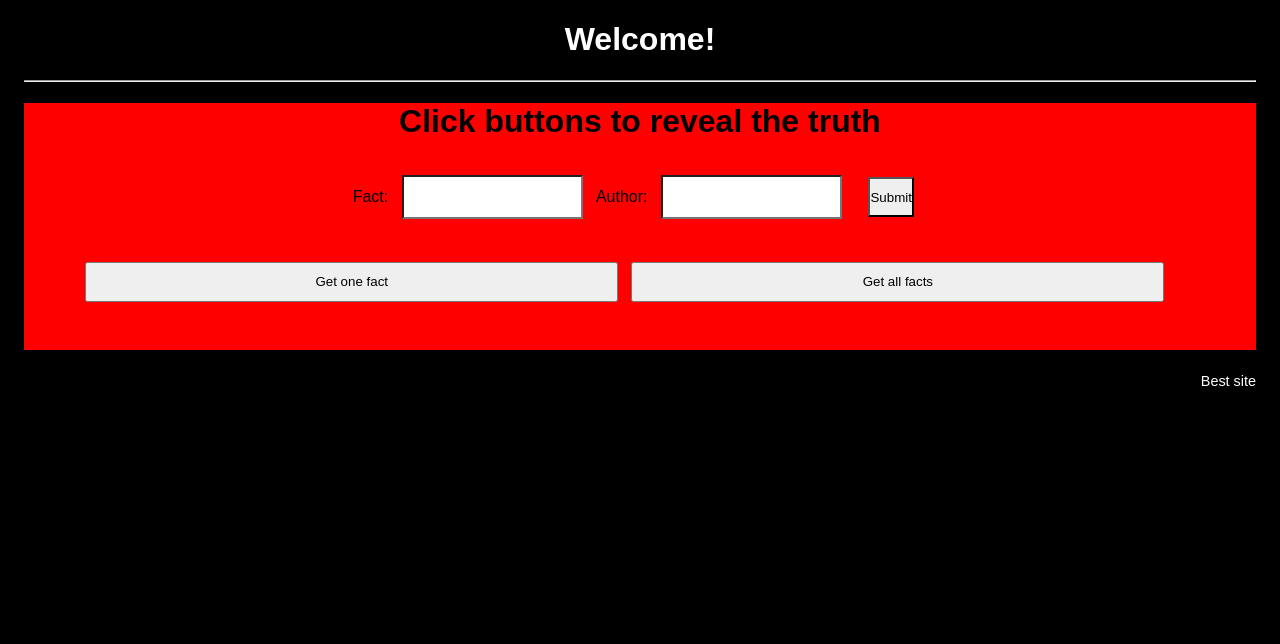
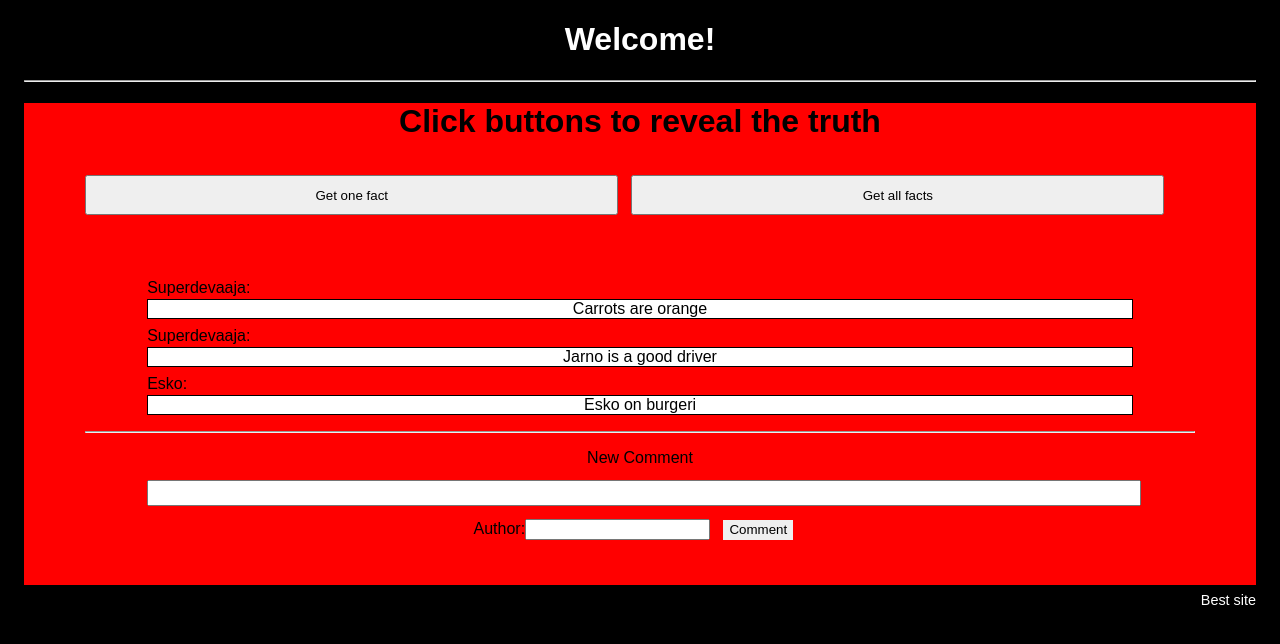
Before and after one commit to awege/someReactProject, a React app: page / in a window 1280 px wide. Shown: the top 644 px of the page. Built offline with nearby package versions, Linux system fonts and the light colour scheme.

Commit message:
Changed more towards comment forum
more like comment forum now

```diff
--- a/src/css/navigation.css
+++ b/src/css/navigation.css
@@ -1,5 +1,6 @@
 .Navigation {
     background-color: red;
+    padding-bottom: 2em;
 }
 .Navigation-header {
     text-align: center;
@@ -27,12 +28,48 @@
 
 .Navigation form {
     text-align: center;
-    margin: 1em;
 }
 
-.Navigation input {
-    border-radius: 1px;
+.allFactsList {
+    width: 80%;
+    padding-left: 10%;
+    overflow-wrap: break-word;
+    margin-bottom: 0.5em;
+}
+
+.allFacts-text {
+    font-size: 1em;
+    text-align: center;
+    border: 1px solid;
+    background-color: white;
+    border-collapse: collapse;
+    position: relative;
+}
+
+.allFacts-author{
+    text-align: left;
+    padding: 0 1em 0 0;
+    height: 20px;
+}
+
+.newCommentText {
+    width: 80%;
+    overflow-wrap: break-word;
+    display: block;
+    margin-left: 10%;
+    margin-top: 1em;
+    height: 20px;
+}
+
+.submitBtn {
     margin: 1em;
-    height: 3em;
-    padding: 0;
+    border: 0;
+    height: 20px
 }
+
+.commentLine {
+    width: 80%;
+    margin-top: 1em;
+    margin-bottom: 1em;
+    padding-left: 10%;
+}
--- a/src/navigation.js
+++ b/src/navigation.js
@@ -25,9 +25,9 @@ export default class Navigation extends Component {
 
     handleClick1() {
         this.setState({ showText1: true });
-        if (this.state.number < 3) {
+        if (this.state.number < this.everyFact.length) {
             console.log(this.state.number);
-            const facts = getOneFact(this.state.number);
+            const facts = this.everyFact[this.state.number];
             this.setState({ fact: facts.text });
             this.setState({ author: 'Author: ' + facts.Author })
             const newNumber = this.state.number + 1;
@@ -48,7 +48,7 @@ export default class Navigation extends Component {
 
     handleChange(event) {
         const target = event.target;
-        const value =  target.value;
+        const value = target.value;
         const name = target.name;
 
         this.setState({
@@ -66,7 +66,7 @@ export default class Navigation extends Component {
         };
         console.log(newFactToAdd);
         this.everyFact.push(newFactToAdd);
-        alert('A fact was submitted: ' + this.state.value+ ' Author: ' + this.state.authorChange);
+        alert('A fact was submitted: ' + this.state.value + ' Author: ' + this.state.authorChange);
         event.preventDefault();
         this.setState({
             submitClicked: true
@@ -74,22 +74,13 @@ export default class Navigation extends Component {
     }
 
     render() {
+        const everyFactsLenngth = this.everyFact.length;
+        const facts = this.everyFact;
         return (
             <div className="Navigation">
                 <div className="Navigation-header">
                     <h1> Click buttons to reveal the truth </h1>
                 </div>
-                <form onSubmit={this.handleSubmit}>
-                    <label>
-                        Fact:
-                        <input type="text" name="value" value={this.state.value} onChange={this.handleChange} />
-                    </label>
-                    <label>
-                        Author:
-                        <input type="text" name="authorChange" value={this.state.authorChange} onChange={this.handleChange} />
-                    </label>
-                    <input type="submit" value="Submit" />
-                </form>
                 <div className="Navigation-buttons">
                     <button onClick={this.handleClick1}>
                         {this.state.showText1 ? 'Get another fact' : 'Get one fact'}
@@ -106,6 +97,37 @@ export default class Navigation extends Component {
                 <div className="Navigation-allFacts">
                     <p> {this.state.allFacts} </p>
                 </div>
+                <div className="IncomeQuiz-InputContainer-selectedNumbers">
+                    {Array.from(new Array(everyFactsLenngth), (x, i) => i + 1).map(idx => (
+                        <div className="allFactsList">
+                            <div className="allFacts-author">{facts[idx-1].Author}:</div>
+                            <div className="allFacts-text"> {facts[idx-1].text}</div>
+                        </div>
+                    ))}
+                </div>
+                <hr className="commentLine" />
+                <form onSubmit={this.handleSubmit}>
+                    <label>
+                        New Comment
+                        <input
+                            className="newCommentText"
+                            type="text"
+                            name="value"
+                            value={this.state.value}
+                            onChange={this.handleChange}
+                        />
+                    </label>
+                    <label>
+                        Author:
+                        <input
+                            type="text"
+                            name="authorChange"
+                            value={this.state.authorChange}
+                            onChange={this.handleChange}
+                        />
+                    </label>
+                    <input className="submitBtn" type="submit" value="Comment" />
+                </form>
             </div>
 
         );
```
Also changed, not shown: src/App.js (line endings or trailing spaces). Lines whose indentation alone changed are shown as unchanged.
